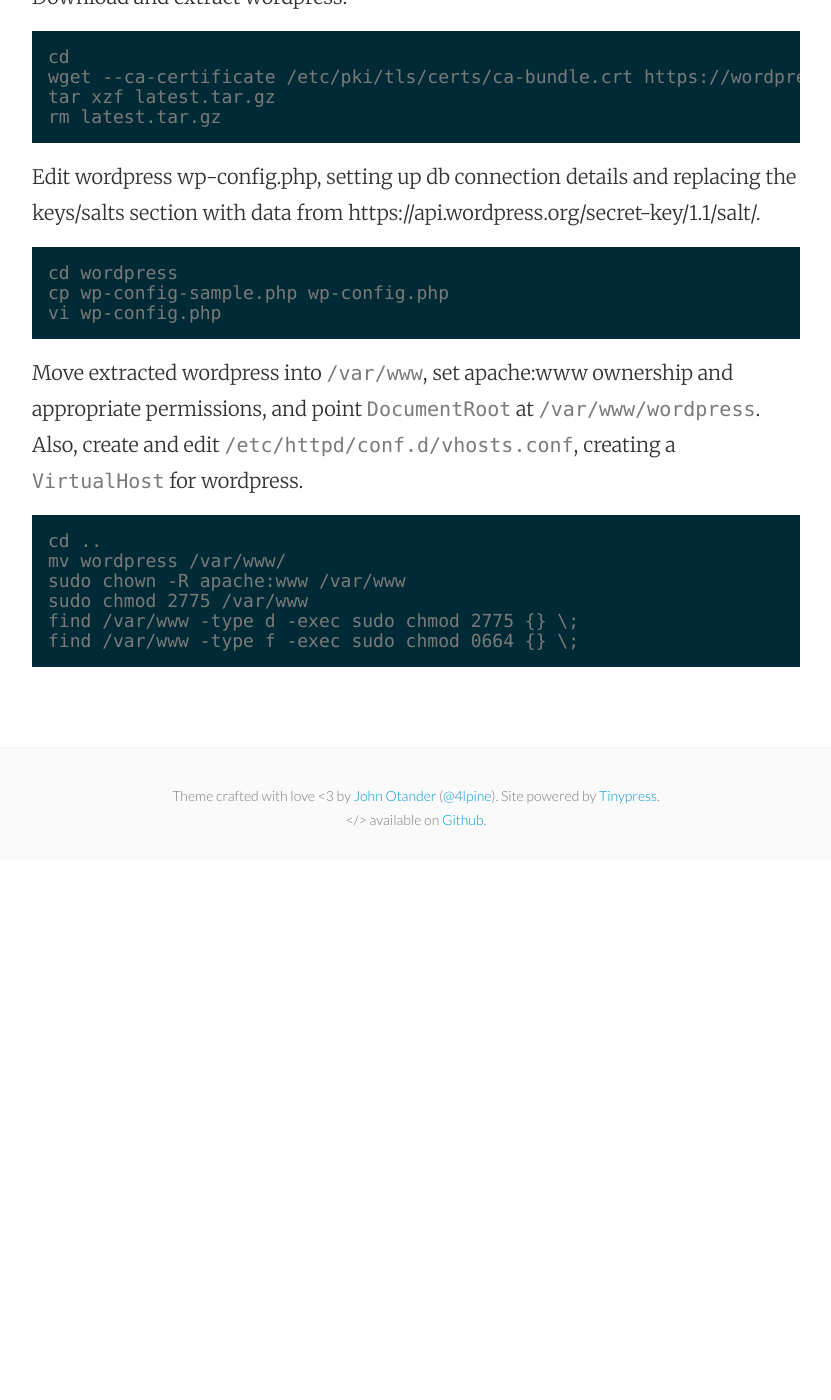
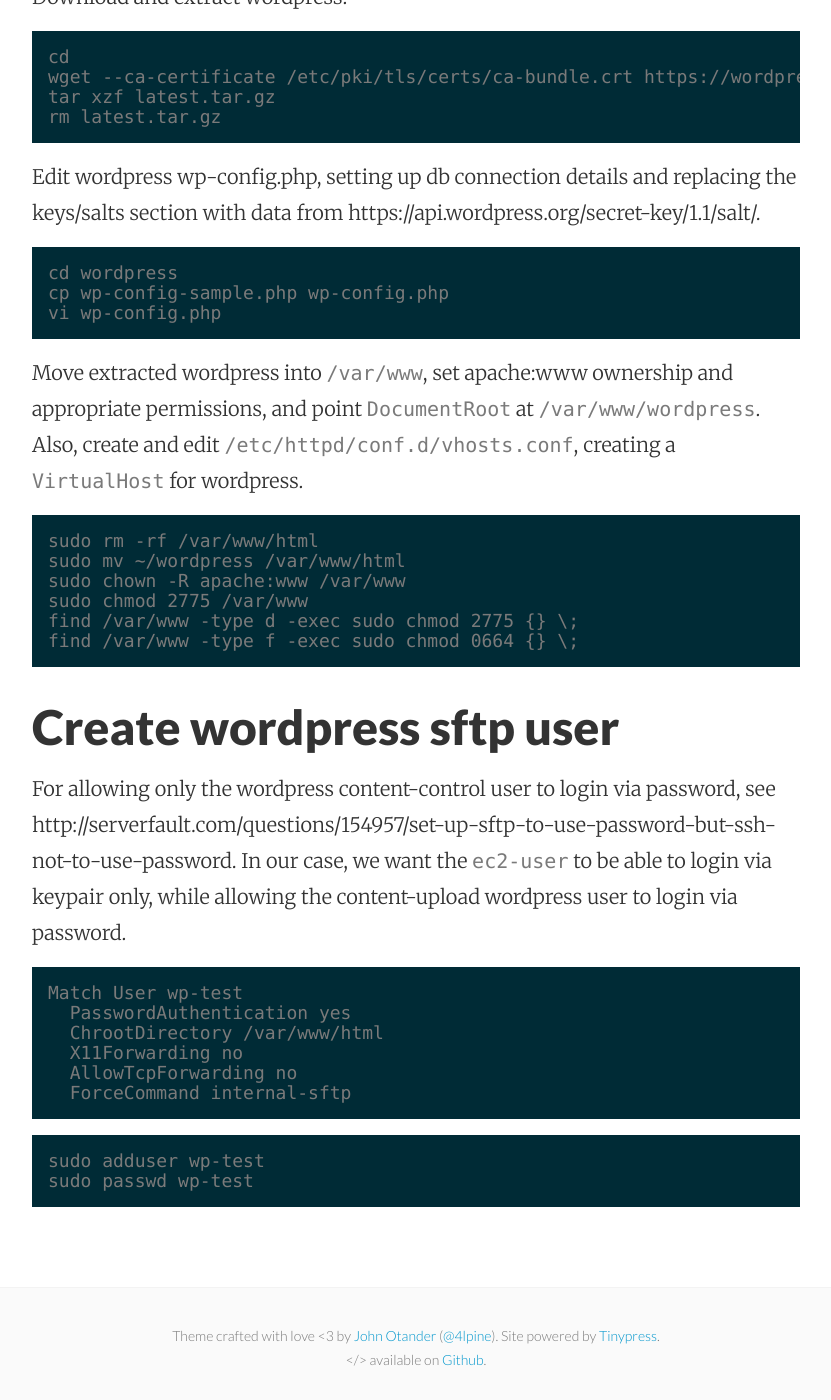
Before and after one commit to mattymaloney/mattymaloney.github.io, a Jekyll site: the page built from _posts/2016-04-12-wordpress-aws-vpc-ec2-linux-rds-mariadb.md, in a window 1280 px wide and 1400 px high, scrolled down 2150 px. Shown: the whole window, without its empty margins (224-1055 px from the left). Built offline with Jekyll 4.4.1, drawn with Linux system fonts in a browser that asks for light colours; before the commit the page ends 3010 px from its top, so only the background shows below that; some of the changed text lies outside the part shown.

Commit message:
Updated 2016-04-12-wordpress-aws-vpc-ec2-linux-rds-mariadb.md

````diff
--- a/_posts/2016-04-12-wordpress-aws-vpc-ec2-linux-rds-mariadb.md
+++ b/_posts/2016-04-12-wordpress-aws-vpc-ec2-linux-rds-mariadb.md
@@ -62,10 +62,29 @@
 Move extracted wordpress into `/var/www`, set apache:www ownership and appropriate permissions, and point `DocumentRoot` at `/var/www/wordpress`. Also, create and edit `/etc/httpd/conf.d/vhosts.conf`, creating a `VirtualHost` for wordpress.
 
 ```
-cd ..
-mv wordpress /var/www/
+sudo rm -rf /var/www/html
+sudo mv ~/wordpress /var/www/html
 sudo chown -R apache:www /var/www
 sudo chmod 2775 /var/www
 find /var/www -type d -exec sudo chmod 2775 {} \;
 find /var/www -type f -exec sudo chmod 0664 {} \;
 ```
+
+
+## Create wordpress sftp user
+
+For allowing only the wordpress content-control user to login via password, see http://serverfault.com/questions/154957/set-up-sftp-to-use-password-but-ssh-not-to-use-password. In our case, we want the `ec2-user` to be able to login via keypair only, while allowing the content-upload wordpress user to login via password.
+
+```
+Match User wp-test
+  PasswordAuthentication yes
+  ChrootDirectory /var/www/html
+  X11Forwarding no
+  AllowTcpForwarding no
+  ForceCommand internal-sftp
+```
+
+```
+sudo adduser wp-test
+sudo passwd wp-test
+```
````
Also changed, not shown: other parts of _posts/2016-04-12-wordpress-aws-vpc-ec2-linux-rds-mariadb.md (+1 -1 lines).
